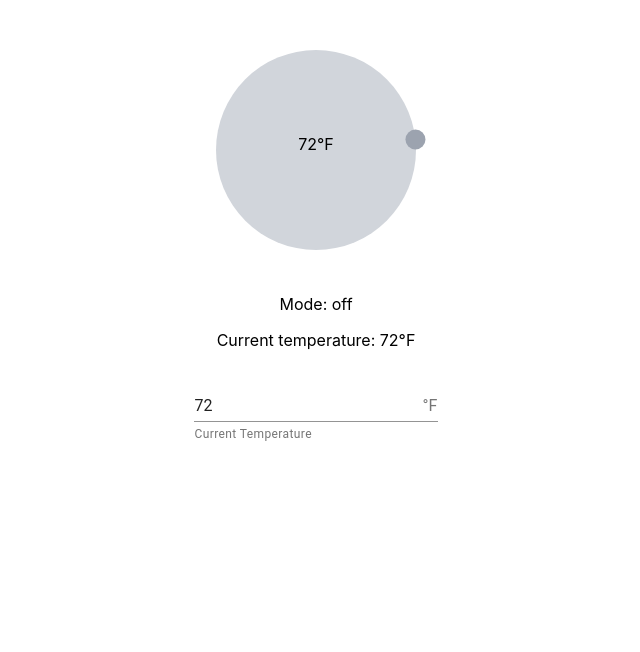
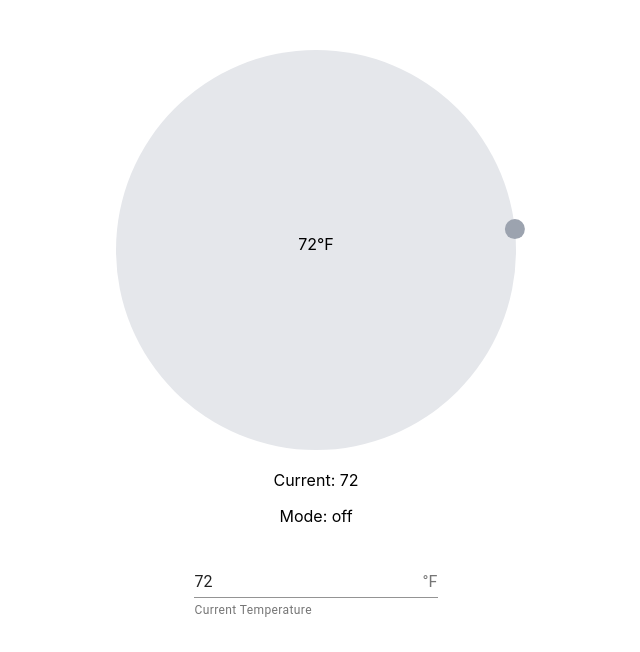
Before and after one commit to hellodommy/cs3249-radial-slider, a React (Create React App) app: page / in a window 1280 px wide. Shown: the top 652 px of the page, without its empty margins (324-964 px from the left). Built offline with nearby package versions, Linux system fonts and the light colour scheme.

Commit message:
Double size of radial slider

```diff
--- a/src/View/RadialSliderView.jsx
+++ b/src/View/RadialSliderView.jsx
@@ -1,13 +1,34 @@
 import React from "react";
-import { calculateTargetTemp } from '../Model/RadialSlider.Model'
+import { calculateMode, calculateTargetTemp } from '../Model/RadialSlider.Model'
 
 function degToRad(deg) {
+  /**
+   * Helper function to convert degree to radians
+   */
   return (deg * Math.PI) / 180;
 }
 
 function getKnobCoords(mouseCoords) {
+  /**
+   * Calculates where the knob should be based on mouse coordinates
+   */
   const rad = Math.atan2(mouseCoords[1], mouseCoords[0]);
-  return [100 - Math.cos(rad) * 100, 100 - Math.sin(rad) * 100];
+  return [200 - Math.cos(rad) * 200, 200 - Math.sin(rad) * 200];
+}
+
+function getColour(mode) {
+  /**
+   * Determines the colour of radial slider depending on thermostat mode
+   */
+  if (mode === "off") {
+    return "#E5E7EB";
+  } else if (mode === "cooling") {
+    return "#BFDBFE";
+  } else if (mode === "heating") {
+    return "#FECACA";
+  } else {
+    throw "Unknown mode"
+  }
 }
 
 class RadialSliderView extends React.Component {
@@ -21,8 +42,8 @@ class RadialSliderView extends React.Component {
     this.updateWindowDimensions = this.updateWindowDimensions.bind(this);
     this.state = {
       windowWidth: window.innerWidth,
-      xknob: 100 - Math.cos(degToRad(174)) * 100,
-      yknob: 100 - Math.sin(degToRad(174)) * 100,
+      xknob: 200 - Math.cos(degToRad(174)) * 200,
+      yknob: 200 - Math.sin(degToRad(174)) * 200,
       xcord: 0,
       ycord: 0,
       isMouseDown: false,
@@ -50,14 +71,13 @@ class RadialSliderView extends React.Component {
   handleMouseMove(e) {
     this.setState({ xcord: e.pageX, ycord: e.pageY });
     if (this.state.isMouseDown) {
-      const centreX = this.state.windowWidth / 2; // because circle is in horizontal centre of page
-      const centreY = 150; // 10px margin and 100px radius
+      const centreX = this.state.windowWidth / 2; // circle is in horizontal centre of page
+      const centreY = 250; // 50px margin and 200px radius
       const distFromX = centreX - this.state.xcord;
       const distFromY = centreY - this.state.ycord;
       const targetTemperature = calculateTargetTemp([distFromX, distFromY]);
       this.props.onTemperatureChange(targetTemperature);
       const knobCoords = getKnobCoords([distFromX, distFromY]);
-      // mathpi / 15 = 1 fahrenheit
       this.setState({ xknob: knobCoords[0], yknob: knobCoords[1] });
     }
   }
@@ -73,18 +93,20 @@ class RadialSliderView extends React.Component {
   render() {
     const xknob = this.state.xknob;
     const yknob = this.state.yknob;
-    const targetTemperature = this.props.targetTemperature;
+    const { currTemperature, targetTemperature } = this.props;
+    const mode = calculateMode([currTemperature, targetTemperature]);
+    const colour = getColour(mode)
 
     return (
       <div>
-        <svg width="200px" height="200px" overflow="visible">
+        <svg width="400px" height="400px" overflow="visible">
           <circle
             onMouseMove={this.handleMouseMove}
             onMouseUp={this.handleMouseUp}
-            fill="#D1D5DB"
-            cx="100"
-            cy="100"
-            r="100"
+            fill={colour}
+            cx="200"
+            cy="200"
+            r="200"
           />
           <circle
             fill="#9CA3AF"
@@ -95,10 +117,12 @@ class RadialSliderView extends React.Component {
             onMouseUp={this.handleMouseUp}
             style={{ cursor: "pointer" }}
           />
-          <text x="100" y="100" text-anchor="middle" class="small">
+          <text x="200" y="200" text-anchor="middle" class="small">
             {targetTemperature}°F
           </text>
         </svg>
+        <p>Current: {currTemperature}</p>
+        <p>Mode: {mode}</p>
       </div>
     );
   }
--- a/src/View/WidgetView.jsx
+++ b/src/View/WidgetView.jsx
@@ -2,14 +2,13 @@ import React from "react";
 import Grid from "@material-ui/core/Grid";
 import Thermometer from '../Thermometer';
 import RadialSliderView from './RadialSliderView';
-import { calculateMode } from "../Model/RadialSlider.Model";
 
 class WidgetView extends React.Component {
   constructor(props) {
     super(props);
     this.handleCurrTempChange = this.handleCurrTempChange.bind(this);
     this.handleTargetTempChange = this.handleTargetTempChange.bind(this);
-    this.state = { currTemperature: 72, targetTemperature: 72, mode: "off" };
+    this.state = { currTemperature: 72, targetTemperature: 72 };
   }
 
   handleCurrTempChange(currTemperature) {
@@ -23,7 +22,6 @@ class WidgetView extends React.Component {
   render() {
     const currTemperature = this.state.currTemperature;
     const targetTemperature = this.state.targetTemperature;
-    const mode = calculateMode([currTemperature, targetTemperature]);
 
     return (
       <div>
@@ -41,10 +39,6 @@ class WidgetView extends React.Component {
               currTemperature={currTemperature}
             />
           </Grid>
-          <Grid item xs={4}>
-            <p>Mode: {mode}</p>
-            <p>Current temperature: {currTemperature}°F</p>
-          </Grid>
           <Grid item xs={12}>
             <Thermometer
               currTemperature={currTemperature}
```
Also changed, not shown: src/LinearSlider.jsx (deleted, +0 -31 lines), src/logo.svg (deleted).
